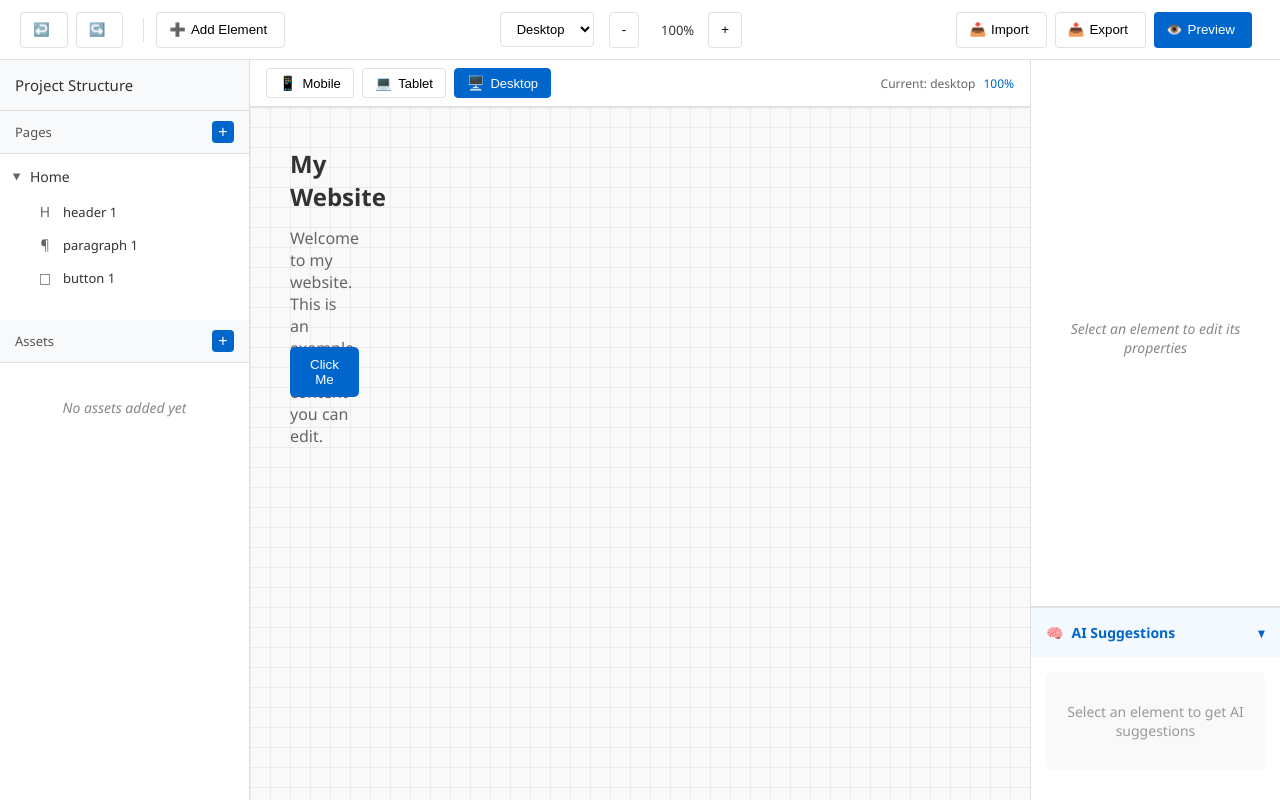
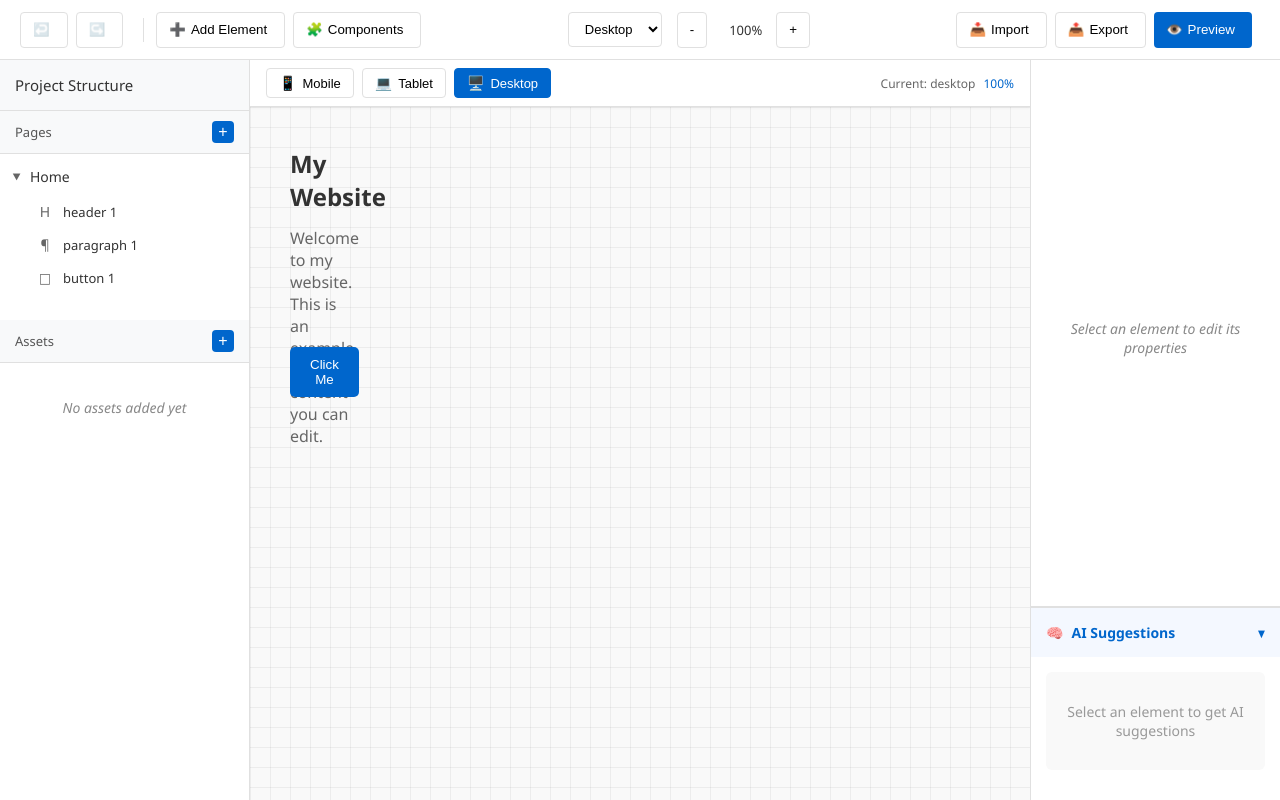
Before and after one commit to simonfot/visual-website-editor, a React (Create React App) app: page / in a window 1280 px wide. Built offline with nearby package versions, Linux system fonts and the light colour scheme; the HTML template or start-up script is replaced by a standard one.

Commit message:
Update Toolbar component with undo/redo and component library features

```diff
--- a/src/components/Toolbar.js
+++ b/src/components/Toolbar.js
@@ -1,7 +1,18 @@
 import React, { useState, useRef } from 'react';
 import './Toolbar.css';
 
-const Toolbar = ({ onAddElement, onImport, onExport }) => {
+const Toolbar = ({
+  onAddElement,
+  onImport,
+  onExport,
+  onUndo,
+  onRedo,
+  canUndo = false,
+  canRedo = false,
+  onOpenComponentLibrary,
+  viewport,
+  onViewportChange
+}) => {
   const [showElementMenu, setShowElementMenu] = useState(false);
   const fileInputRef = useRef(null);
 
@@ -44,12 +55,22 @@ const Toolbar = ({ onAddElement, onImport, onExport }) => {
   return (
     <div className="toolbar">
       <div className="left-tools">
-        <button className="tool-button">
+        <button
+          className={`tool-button ${!canUndo ? 'disabled' : ''}`}
+          onClick={onUndo}
+          disabled={!canUndo}
+          title="Undo (Ctrl+Z)"
+        >
           <span role="img" aria-label="Undo">↩️</span>
           <span className="tooltip">Undo</span>
         </button>
 
-        <button className="tool-button">
+        <button
+          className={`tool-button ${!canRedo ? 'disabled' : ''}`}
+          onClick={onRedo}
+          disabled={!canRedo}
+          title="Redo (Ctrl+Y)"
+        >
           <span role="img" aria-label="Redo">↪️</span>
           <span className="tooltip">Redo</span>
         </button>
@@ -57,7 +78,7 @@ const Toolbar = ({ onAddElement, onImport, onExport }) => {
         <div className="separator"></div>
 
         <div className="dropdown-container">
-          <button className="tool-button" onClick={handleAddElementClick}>
+          <button className="tool-button" onClick={handleAddElementClick} title="Add new element">
             <span role="img" aria-label="Add Element">➕</span>
             <span>Add Element</span>
             <span className="tooltip">Add a new element</span>
@@ -78,10 +99,25 @@ const Toolbar = ({ onAddElement, onImport, onExport }) => {
             </div>
           )}
         </div>
+
+        <button
+          className="tool-button components-button"
+          onClick={onOpenComponentLibrary}
+          title="Open component library"
+        >
+          <span role="img" aria-label="Component Library">🧩</span>
+          <span>Components</span>
+          <span className="tooltip">Browse component templates</span>
+        </button>
       </div>
 
       <div className="center-tools">
-        <select className="viewport-select">
+        <select
+          className="viewport-select"
+          value={viewport}
+          onChange={(e) => onViewportChange(e.target.value)}
+          title="Change viewport size"
+        >
           <option value="desktop">Desktop</option>
           <option value="tablet">Tablet</option>
           <option value="mobile">Mobile</option>
@@ -107,19 +143,19 @@ const Toolbar = ({ onAddElement, onImport, onExport }) => {
           onChange={handleFileChange}
         />
 
-        <button className="tool-button" onClick={handleImportClick}>
+        <button className="tool-button" onClick={handleImportClick} title="Import project or files">
           <span role="img" aria-label="Import">📥</span>
           <span>Import</span>
           <span className="tooltip">Import project</span>
         </button>
 
-        <button className="tool-button" onClick={onExport}>
+        <button className="tool-button" onClick={onExport} title="Export project as code">
           <span role="img" aria-label="Export">📤</span>
           <span>Export</span>
           <span className="tooltip">Export project</span>
         </button>
 
-        <button className="tool-button preview-button">
+        <button className="tool-button preview-button" title="Preview website">
           <span role="img" aria-label="Preview">👁️</span>
           <span>Preview</span>
           <span className="tooltip">Preview website</span>
```
